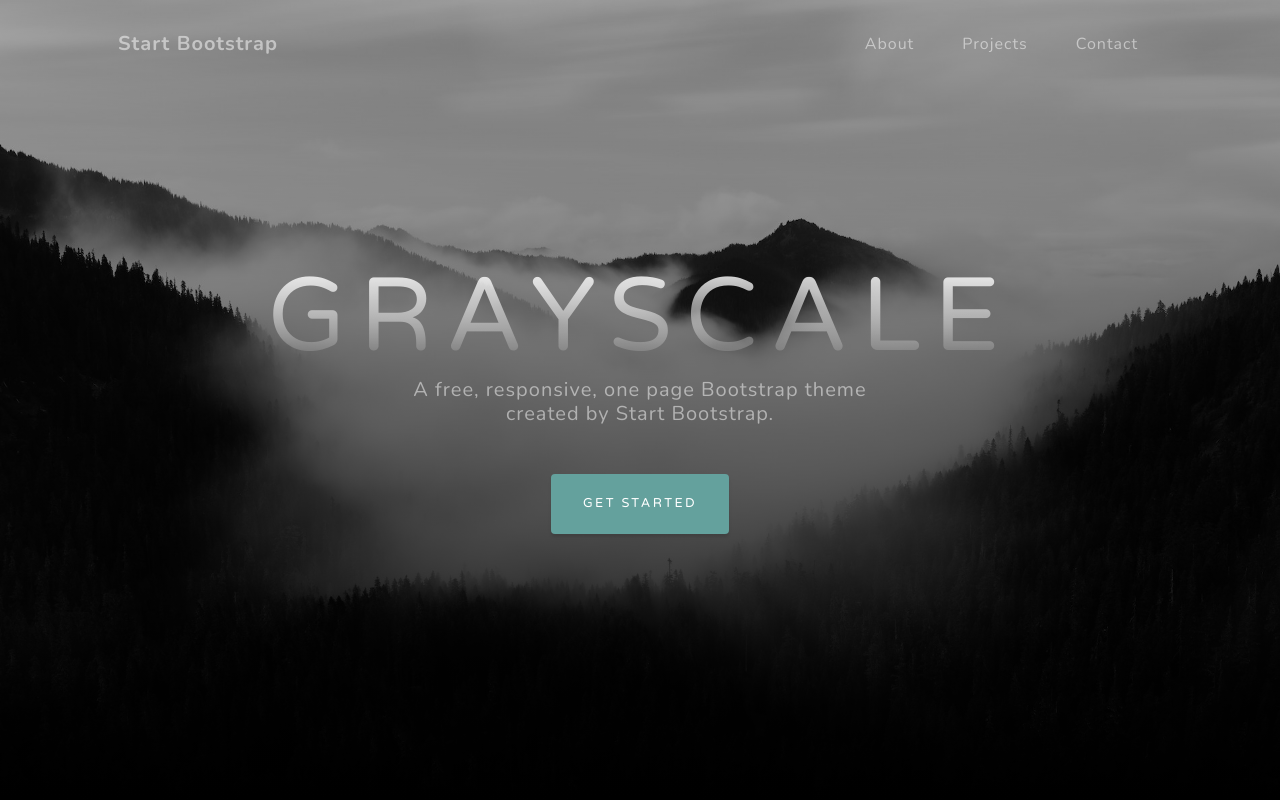
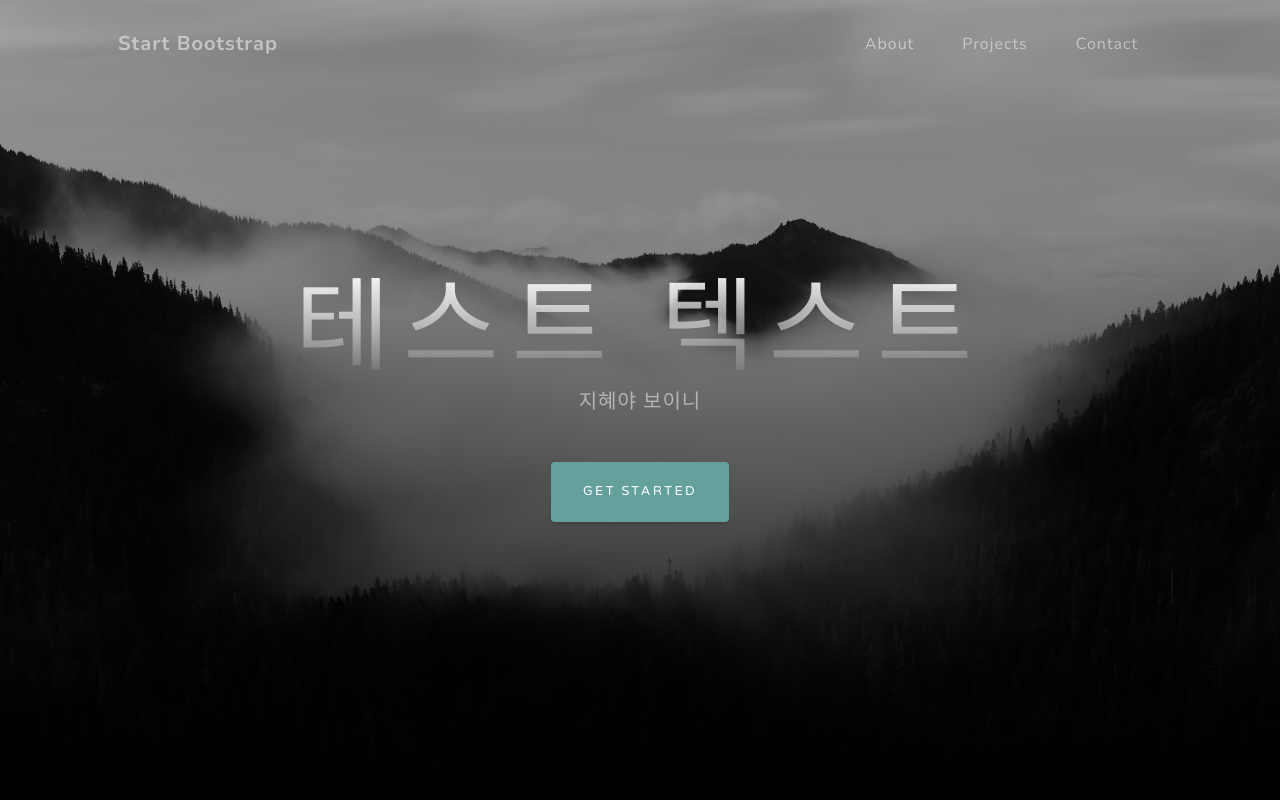
Before and after one commit to jellychip/jellychip.github.io, a plain HTML site: page index.html in a window 1280 px wide. Shown: the top 800 px of the page. Drawn offline with nearby package versions, Linux system fonts and the light colour scheme.

Commit message:
ME
테스트용 텍스트 변경

```diff
--- a/index.html
+++ b/index.html
@@ -38,8 +38,8 @@
             <div class="container px-4 px-lg-5 d-flex h-100 align-items-center justify-content-center">
                 <div class="d-flex justify-content-center">
                     <div class="text-center">
-                        <h1 class="mx-auto my-0 text-uppercase">Grayscale</h1>
-                        <h2 class="text-white-50 mx-auto mt-2 mb-5">A free, responsive, one page Bootstrap theme created by Start Bootstrap.</h2>
+                        <h1 class="mx-auto my-0 text-uppercase">테스트 텍스트</h1>
+                        <h2 class="text-white-50 mx-auto mt-2 mb-5">지혜야 보이니</h2>
                         <a class="btn btn-primary" href="#about">Get Started</a>
                     </div>
                 </div>
```
